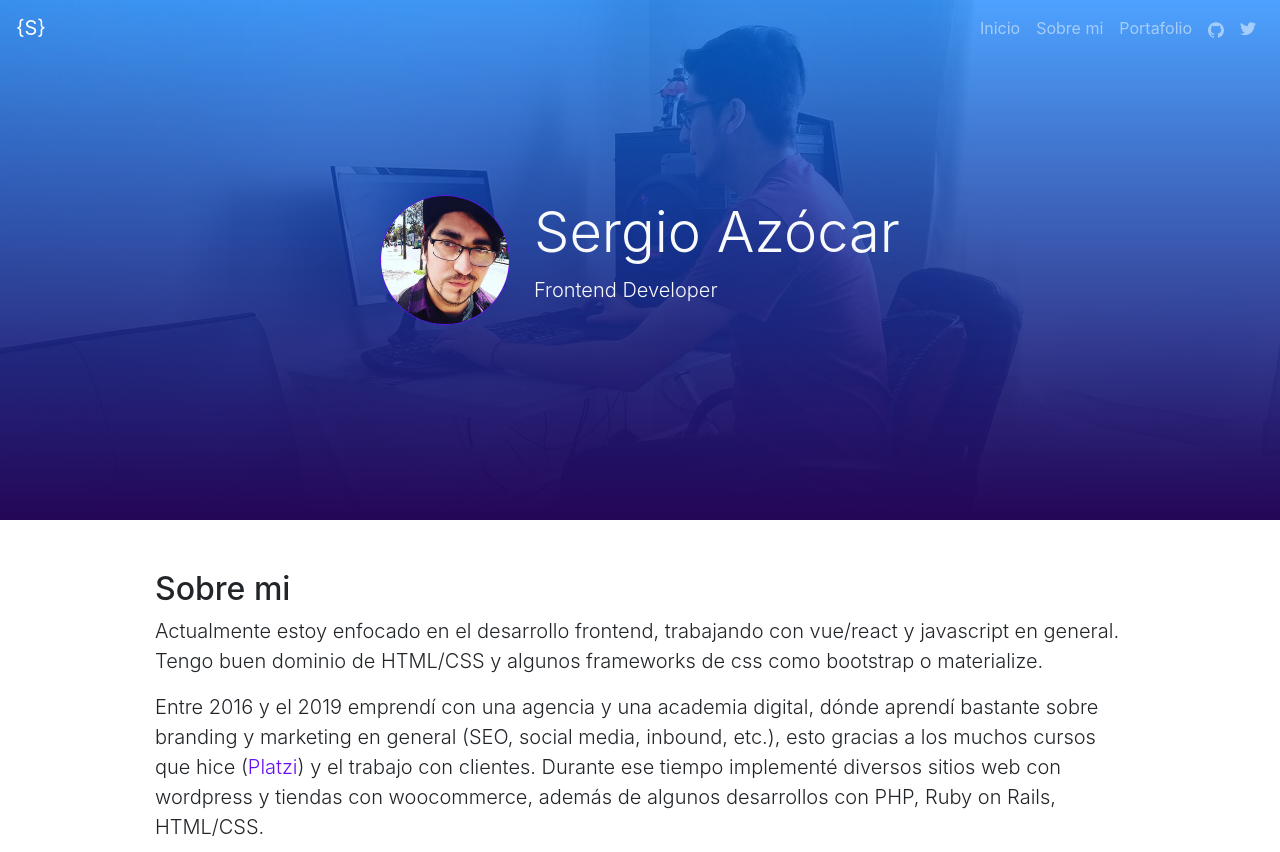
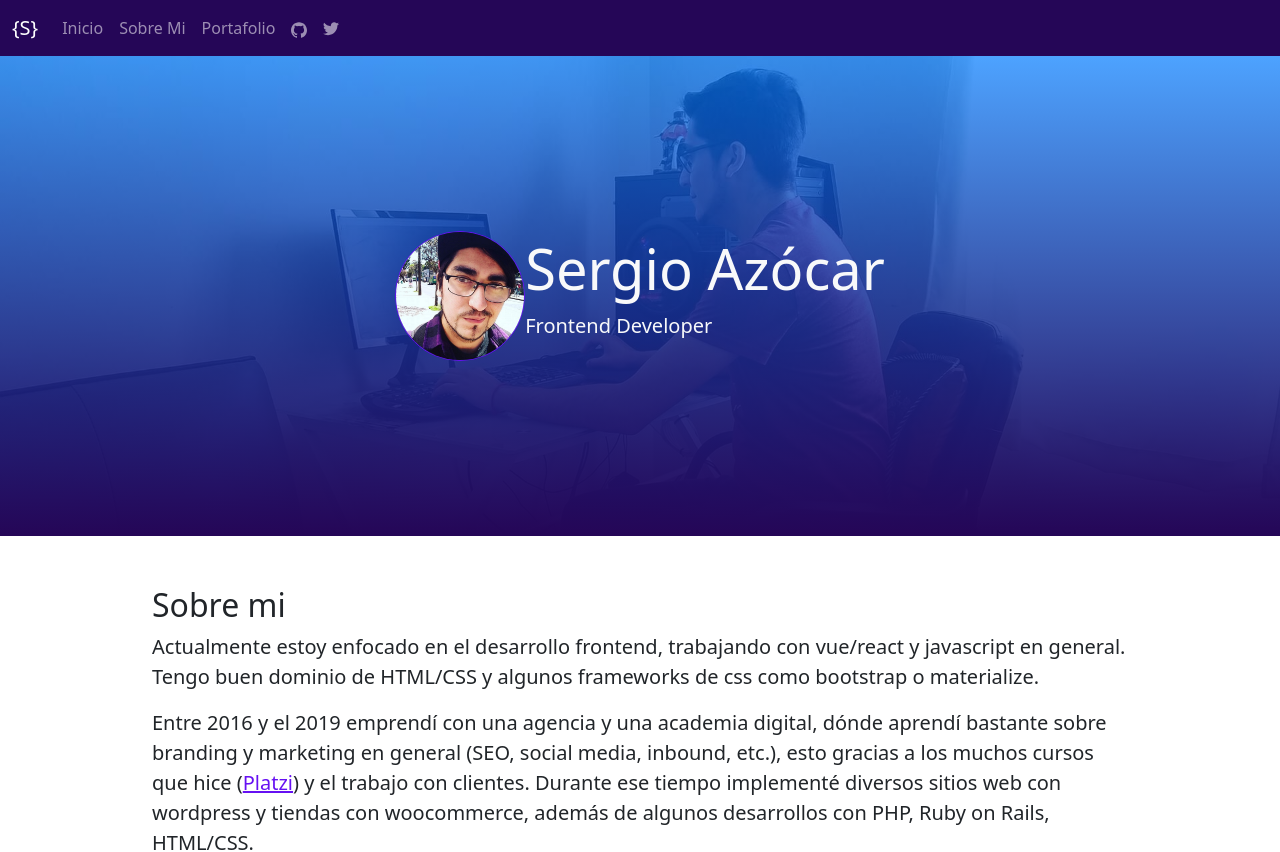
Before and after one commit to sergioazoc/sergioazoc, a Nuxt app: page /about in a window 1280 px wide. Shown: the top 852 px of the page. Built offline with nearby package versions, Linux system fonts and the light colour scheme.

Commit message:
delete bootstrap-vue & fix bootstrap

```diff
--- a/assets/scss/styles.scss
+++ b/assets/scss/styles.scss
@@ -6,7 +6,6 @@ $container-max-widths: (
   xl: 1000px
 );
 @import 'bootstrap/scss/bootstrap.scss';
-@import 'bootstrap-vue/src/index.scss';
 
 section{
   margin-top: 50px;
--- a/layouts/default.vue
+++ b/layouts/default.vue
@@ -1,43 +1,63 @@
 <template>
   <div>
-    <b-navbar variant="transparent" type="dark">
-      <b-navbar-brand :to="{name: 'index'}">
+    <nav class="navbar sticky-top navbar-expand-sm navbar-dark">
+      <div class="container-fluid">
+        <nuxt-link class="navbar-brand" :to="{name: 'index'}">
           {S}
-      </b-navbar-brand>
-      <b-navbar-nav class="ml-auto">
-        <b-nav-item :to="{name: 'index'}" exact>
+        </nuxt-link>
+        <button
+          class="navbar-toggler"
+          type="button"
+          data-toggle="collapse"
+          data-target="#navbarSupportedContent"
+          aria-controls="navbarSupportedContent"
+          aria-expanded="false"
+          aria-label="Toggle navigation">
+          <span class="navbar-toggler-icon"></span>
+        </button>
+        <div class="collapse navbar-collapse" id="navbarSupportedContent">
+          <ul class="navbar-nav ml-auto text-center">
+            <li class="nav-item">
+              <nuxt-link class="nav-link" :to="{name: 'index'}" exact>
                 Inicio
-        </b-nav-item>
-        <b-nav-item :to="{name: 'about'}">
-          Sobre mi
-        </b-nav-item>
-        <b-nav-item :to="{name: 'portfolio'}">
+              </nuxt-link>
+            </li>
+            <li class="nav-item">
+              <nuxt-link class="nav-link" :to="{name: 'about'}">
+                Sobre Mi
+              </nuxt-link>
+            </li>
+            <li class="nav-item">
+              <nuxt-link class="nav-link" :to="{name: 'portfolio'}">
                 Portafolio
-        </b-nav-item>
-        <b-nav-item href="https://github.com/sergioazoc/" target="_blank">
+              </nuxt-link>
+            </li>
+            <li class="nav-item">
+              <a class="nav-link" href="https://github.com/sergioazoc/" target="_blank">
                 <svg xmlns="http://www.w3.org/2000/svg" class="navbar-nav-svg" viewBox="0 0 512 499.36" role="img" focusable="false">
                   <title>GitHub</title>
                   <path fill="currentColor" fill-rule="evenodd" d="M256 0C114.64 0 0 114.61 0 256c0 113.09 73.34 209 175.08 242.9 12.8 2.35 17.47-5.56 17.47-12.34 0-6.08-.22-22.18-.35-43.54-71.2 15.49-86.2-34.34-86.2-34.34-11.64-29.57-28.42-37.45-28.42-37.45-23.27-15.84 1.73-15.55 1.73-15.55 25.69 1.81 39.21 26.38 39.21 26.38 22.84 39.12 59.92 27.82 74.5 21.27 2.33-16.54 8.94-27.82 16.25-34.22-56.84-6.43-116.6-28.43-116.6-126.49 0-27.95 10-50.8 26.35-68.69-2.63-6.48-11.42-32.5 2.51-67.75 0 0 21.49-6.88 70.4 26.24a242.65 242.65 0 0 1 128.18 0c48.87-33.13 70.33-26.24 70.33-26.24 14 35.25 5.18 61.27 2.55 67.75 16.41 17.9 26.31 40.75 26.31 68.69 0 98.35-59.85 120-116.88 126.32 9.19 7.9 17.38 23.53 17.38 47.41 0 34.22-.31 61.83-.31 70.23 0 6.85 4.61 14.81 17.6 12.31C438.72 464.97 512 369.08 512 256.02 512 114.62 397.37 0 256 0z" />
                 </svg>
-        </b-nav-item>
-        <b-nav-item href="https://twitter.com/sergioazoc/" target="_blank">
+              </a>
+            </li>
+            <li class="nav-item">
+              <a class="nav-link" href="https://twitter.com/sergioazoc/" target="_blank">
                 <svg xmlns="http://www.w3.org/2000/svg" class="navbar-nav-svg" viewBox="0 0 512 499.36" role="img" focusable="false">
                   <title>Twitter</title>
                   <path fill="currentColor" d="M160.83 416.32c193.2 0 298.92-160.22 298.92-298.92 0-4.51 0-9-.2-13.52A214 214 0 0 0 512 49.38a212.93 212.93 0 0 1-60.44 16.6 105.7 105.7 0 0 0 46.3-58.19 209 209 0 0 1-66.79 25.37 105.09 105.09 0 0 0-181.73 71.91 116.12 116.12 0 0 0 2.66 24c-87.28-4.3-164.73-46.3-216.56-109.82A105.48 105.48 0 0 0 68 159.6a106.27 106.27 0 0 1-47.53-13.11v1.43a105.28 105.28 0 0 0 84.21 103.06 105.67 105.67 0 0 1-47.33 1.84 105.06 105.06 0 0 0 98.14 72.94A210.72 210.72 0 0 1 25 370.84a202.17 202.17 0 0 1-25-1.43 298.85 298.85 0 0 0 160.83 46.92" />
                 </svg>
-        </b-nav-item>
-      </b-navbar-nav>
-    </b-navbar>
-    <b-aspect aspect="16:9" tag="header" class="header">
-      <b-container class="header__cover d-flex justify-content-center align-items-center text-light flex-column flex-sm-row" fluid>
-        <b-img
-          class="header__img border border-primary"
-          src="../assets/img/sergio-azocar.jpg"
-          height="130px"
-          width="130px"
-          rounded="circle"
-          alt="Circle image"
-        />
+              </a>
+            </li>
+          </ul>
+        </div>
+      </div>
+    </nav>
+    <header class="header">
+      <div class="header__cover d-flex justify-content-center align-items-center text-light flex-column flex-sm-row">
+        <img
+        src="~/assets/img/sergio-azocar.jpg"
+        alt="Sergio Azócar"
+        class="header__img border border-primary rounded-circle">
         <div class="ml-sm-4">
           <h1 class="header__title display-4">
             Sergio Azócar
@@ -46,8 +66,8 @@
             Frontend Developer
           </p>
         </div>
-      </b-container>
-    </b-aspect>
+      </div>
+    </header>
     <Nuxt />
     <footer class="footer text-center py-2">
       <span class="lead text-light">Made with ♥ Vue.js & Nuxt</span>
@@ -56,25 +76,28 @@
 </template>
 
 <style lang="scss">
+$color: #007bff73;
+$body-bg: #250657;
 .navbar{
-  margin-bottom: -56px;
+  background-color: $body-bg;
 }
 .navbar-nav-svg {
   width: 1rem;
   height: 1rem;
 }
 .header{
-  min-height: 50vh;
-  max-height: 65vh;
+  height: 60vh;
   background-image: url("../assets/img/fondo-header-sergioazoc.jpg");
   background-size: cover;
   background-position: 50% 32%;
 }
 .header__cover{
-  $color: #007bff73;
-  $body-bg: #250657;
   height: 100%;
   background: $color linear-gradient(0deg, $body-bg, $color) repeat-x;
+  img{
+    height: 130px;
+    width: 130px;
+  }
 }
 @media (max-width: 575.98px){
   .header__img{
--- a/nuxt.config.js
+++ b/nuxt.config.js
@@ -25,6 +25,9 @@ export default {
     ],
     link: [
       { rel: 'icon', type: 'image/x-icon', href: '/favicon.ico' }
+    ],
+    script: [
+      { src: 'https://stackpath.bootstrapcdn.com/bootstrap/5.0.0-alpha1/js/bootstrap.min.js' }
     ]
   },
   /*
@@ -58,15 +61,10 @@ export default {
   ** Nuxt.js modules
   */
   modules: [
-    // Doc: https://bootstrap-vue.js.org
-    'bootstrap-vue/nuxt',
+    '@nuxtjs/axios',
     // Doc: https://axios.nuxtjs.org/usage
     '@nuxtjs/axios'
   ],
-  bootstrapVue: {
-    bootstrapCSS: false, // Or `css: false`
-    bootstrapVueCSS: false // Or `bvCSS: false`
-  },
   rules: [
     {
       test: /\.s[ac]ss$/i,
--- a/package.json
+++ b/package.json
@@ -13,10 +13,10 @@
   },
   "dependencies": {
     "@nuxtjs/axios": "^5.11.0",
-    "bootstrap": "^4.5.0",
-    "bootstrap-vue": "^2.15.0",
+    "bootstrap": "^5.0.0-alpha1",
     "node-sass": "^4.14.1",
     "nuxt": "^2.13.0",
+    "popper.js": "^1.16.1",
     "sass-loader": "^8.0.2"
   },
   "devDependencies": {
--- a/pages/about.vue
+++ b/pages/about.vue
@@ -1,6 +1,6 @@
 <template>
   <div>
-    <b-container fluid="sm" tag="section">
+    <section class="container">
       <h2>Sobre mi</h2>
       <p class="lead">
         Actualmente estoy enfocado en el desarrollo frontend, trabajando con vue/react  y javascript en general. Tengo buen dominio de HTML/CSS y algunos frameworks de css como bootstrap o materialize.
@@ -11,8 +11,8 @@
       <p class="lead">
         Así como me gusta aprender, también enseñar, lo que me llevó a realizar charlas, seminarios, cursos y mentorías en varias ciudades del sur de Chile.
       </p>
-    </b-container>
-    <b-container fluid="sm" tag="section">
+    </section>
+    <section class="container">
       <h2 class="mb-2">
         Estudios
       </h2>
@@ -27,22 +27,22 @@
           Monitor de física experimental (USACH)
         </li>
       </ul>
-    </b-container>
-    <b-container fluid="sm" tag="section">
+    </section>
+    <section class="container">
       <h2 class="mb-2">
         Cursos realizados
       </h2>
-      <b-row cols="1" cols-sm="2" cols-md="3">
-        <b-col v-for="(curso, index) in cursos" :key="index" class="d-flex align-items-center mb-4">
+      <div class="row row-cols-1 row-cols-sm-2 row-cols-md-3">
+        <div v-for="(curso, index) in cursos" :key="index" class="col d-flex align-items-center mb-4">
           <div class="course d-flex align-items-center">
             <img :src="curso.badge" class="course__badge mr-3" :alt="curso.title">
             <a :href="curso.diploma_link" target="_blank" rel="noopener noreferrer">
               <span class="lead">{{ curso.title }}</span>
             </a>
           </div>
-        </b-col>
-      </b-row>
-    </b-container>
+        </div>
+      </div>
+    </section>
   </div>
 </template>
 
--- a/pages/index.vue
+++ b/pages/index.vue
@@ -1,22 +1,22 @@
 <template>
   <div>
-    <b-container fluid="sm" tag="section">
+    <section class="container">
       <h2>En pocas palabras... 🤔</h2>
       <p class="lead mt-3">
         Soy un apasionado por saber cómo funcionan las cosas, por eso estudie electrónica, programación y marketing, también tengo conocimientos de diseño, ui/ux y branding. En aprendizaje constante y con hambre de crear!.
       </p>
-    </b-container>
-    <b-container tag="section" class="mt-5">
+    </section>
+    <section class="container mt-5">
       <h2>Tecnologías y herramientas que he usado</h2>
       <div class="mt-3">
         <span v-for="(tecnologia, index) in tecnologias" :key="index" class="border border-primary badge text-primary">{{ tecnologia.name }}</span>
       </div>
-    </b-container>
-    <b-container fluid="sm" tag="section">
+    </section>
+    <section class="container">
       <h2 class="mb-4">
         Comunidades en las que participo
       </h2>
-      <b-row>
+      <div class="row">
         <div class="col-12 col-md-6 mb-3">
           <div class="card h-100">
             <img src="../assets/img/startupweekend.jpg" alt="Startup Weekend" class="card-img-top">
@@ -37,8 +37,8 @@
             </div>
           </div>
         </div>
-      </b-row>
-    </b-container>
+      </div>
+    </section>
   </div>
 </template>
 
--- a/pages/portfolio.vue
+++ b/pages/portfolio.vue
@@ -1,11 +1,11 @@
 <template>
-  <b-container fluid="sm" tag="section">
+  <section class="container">
     <h2>Portafolio 👨‍💻</h2>
     <p class="lead">
       Estos son algunos proyectos que he realizado, sea por trabajo o sólo por hobby con la intención de aprender algo nuevo.
     </p>
-    <b-row cols="1" cols-sm="2" cols-md="3">
-      <b-col v-for="(proyecto, index) in proyectos" :key="index" class="mb-3">
+    <div class="row row-cols-1 row-cols-sm-2 row-cols-md-3">
+      <div v-for="(proyecto, index) in proyectos" :key="index" class="col mb-3">
         <div class="card h-100">
           <div class="card-body">
             <p class="card-title h4">
@@ -15,16 +15,16 @@
               {{ proyecto.description }}
             </p>
             <div class="mb-3">
-              <span v-for="(tag, i) in proyecto.tags" :key="i" class="badge py-1 badge-primary badge-pill mr-1">
+              <span v-for="(tag, i) in proyecto.tags" :key="i" class="badge rounded-pill bg-primary mr-1 py-1">
                 {{ tag.name }}
               </span>
             </div>
             <a :href="proyecto.url" class="btn btn-outline-primary btn-sm">ir al proyecto</a>
           </div>
         </div>
-      </b-col>
-    </b-row>
-  </b-container>
+      </div>
+    </div>
+  </section>
 </template>
 
 <script>
```
Also changed, not shown: 1 other file (tests, documents, lock files or other folders). Lines whose indentation alone changed are shown as unchanged.
